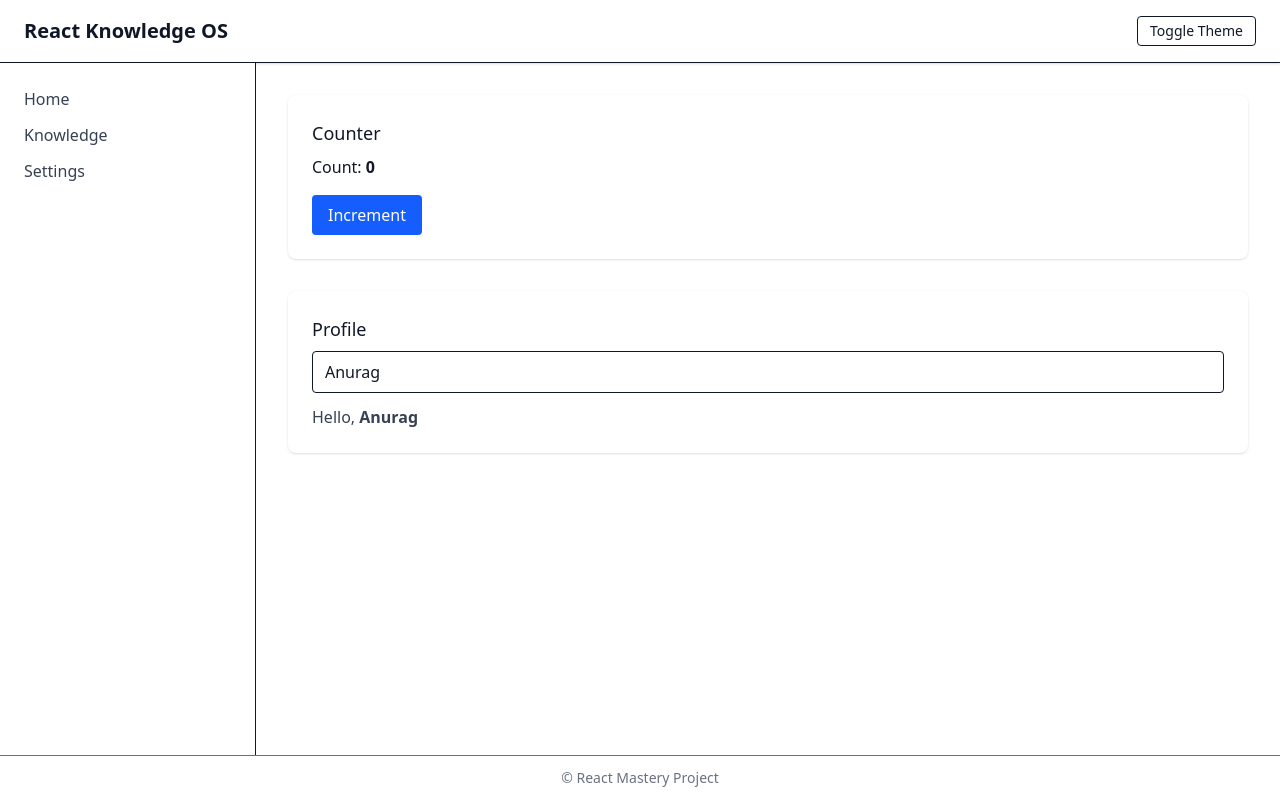
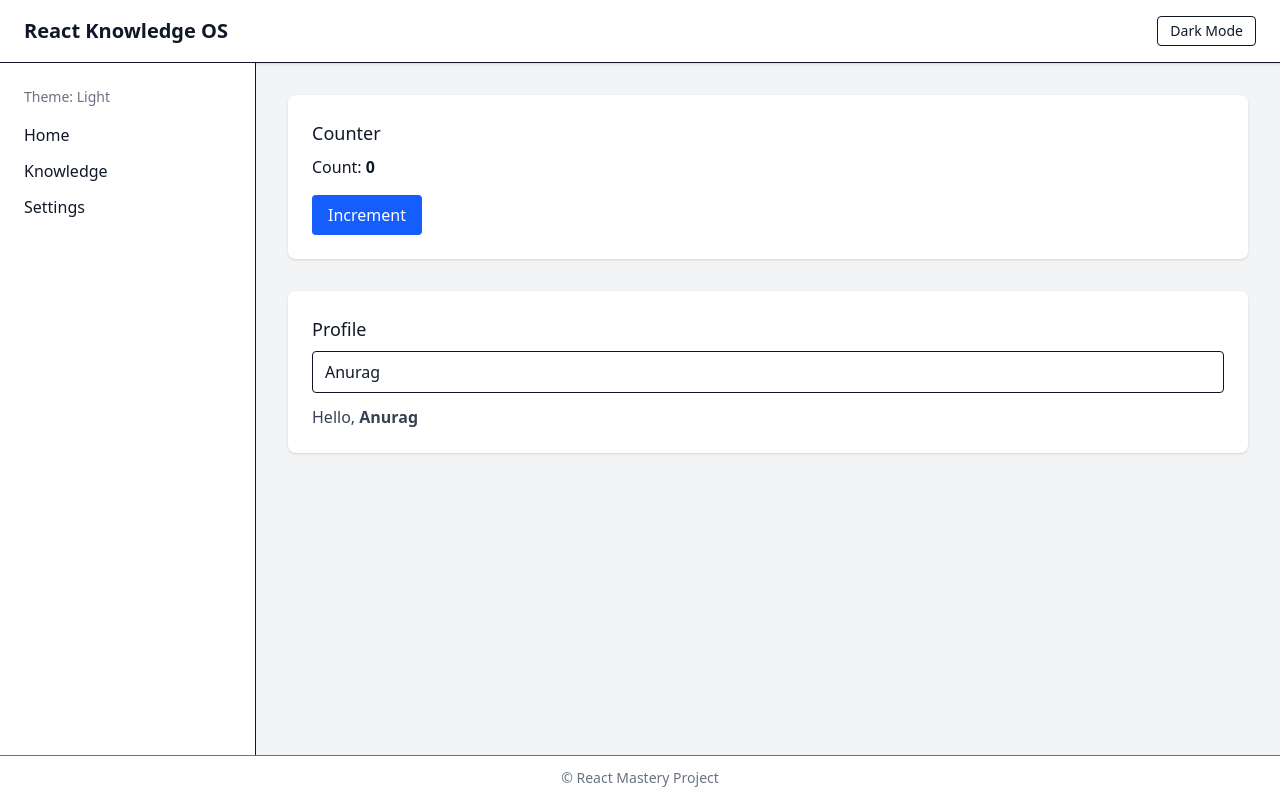
Before and after one commit to metooabby/react-knowledge-os, a React (Vite) app: page / in a window 1280 px wide. Built offline with nearby package versions, Linux system fonts and the light colour scheme.

Commit message:
final phase3 commit

```diff
--- a/src/App.tsx
+++ b/src/App.tsx
@@ -2,19 +2,23 @@ import Header from './components/layout/Header';
 import Sidebar from "./components/layout/Sidebar"
 import Footer from './components/layout/Footer';
 import Home from './pages/Home';
+import { ThemeProvider } from "./context/ThemeContext";
 
 function App() {
+  return (
+    <ThemeProvider>
+      <div className="flex min-h-screen flex-col bg-gray-100 text-gray-900 dark:bg-gray-900 dark:text-gray-100">
+        <Header />
 
-  return (
-    <div className='flex min-h-screen flex-col bg-gray text-gray-900'>
-      <Header />
-      <div className='flex flex-1'>
-        <Sidebar />
-        <Home />
+        <div className="flex flex-1">
+          <Sidebar />
+          <Home />
+        </div>
+
+        <Footer />
       </div>
-      <Footer />
-    </div>
-  )
+    </ThemeProvider>
+  );
 }
 
 export default App
--- a/src/components/layout/Header.tsx
+++ b/src/components/layout/Header.tsx
@@ -1,25 +1,18 @@
-import { useState, useEffect } from "react"
+import { useTheme } from '../../context/ThemeContext'
 
 export default function Header() {
-  const [dark, setDark] = useState(false);
-
-  useEffect(() => {
-    document.documentElement.classList.toggle("dark", dark);
-  }, [dark]);
+  const { dark, toggleTheme } = useTheme();
 
   return (
-    <header
-      className={`border-b px-6 py-4 shadow-sm ${dark ? "bg-gray-900 text-white" : "bg-white"
-        }`}
-    >
+    <header className="border-b bg-white px-6 py-4 shadow-sm dark:bg-gray-800">
       <div className="flex items-center justify-between">
         <h1 className="text-xl font-semibold">React Knowledge OS</h1>
 
         <button
-          onClick={() => setDark(!dark)}
-          className="rounded border px-3 py-1 text-sm hover:bg-gray-600 cursor-pointer"
+          onClick={toggleTheme}
+          className="rounded border px-3 py-1 text-sm hover:bg-gray-100 dark:hover:bg-gray-700"
         >
-          Toggle Theme
+          {dark ? "Light Mode" : "Dark Mode"}
         </button>
       </div>
     </header>
--- a/src/components/layout/Sidebar.tsx
+++ b/src/components/layout/Sidebar.tsx
@@ -1,19 +1,21 @@
+import { useTheme } from "../../context/ThemeContext";
+
 export default function Sidebar() {
+    const { dark } = useTheme();
+
     return (
-        <aside className="w-64 border-r bg-white p-6">
+        <aside className="w-64 border-r bg-white p-6 dark:bg-gray-800">
+            <p className="mb-4 text-sm text-gray-500 dark:text-gray-400">
+                Theme: {dark ? "Dark" : "Light"}
+            </p>
+
             <nav>
                 <ul className="space-y-3 font-medium">
-                    <li className="cursor-pointer text-gray-700 hover:text-black">
-                        Home
-                    </li>
-                    <li className="cursor-pointer text-gray-700 hover:text-black">
-                        Knowledge
-                    </li>
-                    <li className="cursor-pointer text-gray-700 hover:text-black">
-                        Settings
-                    </li>
+                    <li className="cursor-pointer hover:text-blue-600">Home</li>
+                    <li className="cursor-pointer hover:text-blue-600">Knowledge</li>
+                    <li className="cursor-pointer hover:text-blue-600">Settings</li>
                 </ul>
             </nav>
         </aside>
-    )
+    );
 }
--- /dev/null
+++ b/src/context/ThemeContext.tsx
@@ -0,0 +1,41 @@
+import { createContext, useContext, useState, useEffect } from "react";
+import type { ReactNode } from 'react'
+
+type ThemeContextType = {
+    dark: boolean;
+    toggleTheme: () => void;
+};
+
+const ThemeContext = createContext<ThemeContextType | undefined>(undefined);
+
+export function ThemeProvider({ children }: { children: ReactNode }) {
+    const [dark, setDark] = useState(false);
+
+    const toggleTheme = () => setDark((prev) => !prev);
+
+    useEffect(() => {
+        const root = document.documentElement;
+
+        if (dark) {
+            root.classList.add("dark");
+        } else {
+            root.classList.remove("dark");
+        }
+    }, [dark]);
+
+    return (
+        <ThemeContext.Provider value={{ dark, toggleTheme }}>
+            {children}
+        </ThemeContext.Provider>
+    );
+}
+
+export function useTheme() {
+    const context = useContext(ThemeContext);
+
+    if (!context) {
+        throw new Error("useTheme must be used within ThemeProvider");
+    }
+
+    return context;
+}
--- a/src/pages/Home.tsx
+++ b/src/pages/Home.tsx
@@ -22,7 +22,7 @@ export default function Home() {
   }, []);
   return (
     <main className="flex-1 space-y-8 p-8">
-      <section className="rounded-lg bg-white p-6 shadow-sm">
+      <section className="rounded-lg bg-white p-6 shadow-sm ">
         <h3 className="mb-2 text-lg font-medium">Counter</h3>
 
         <p className="mb-4">
```
